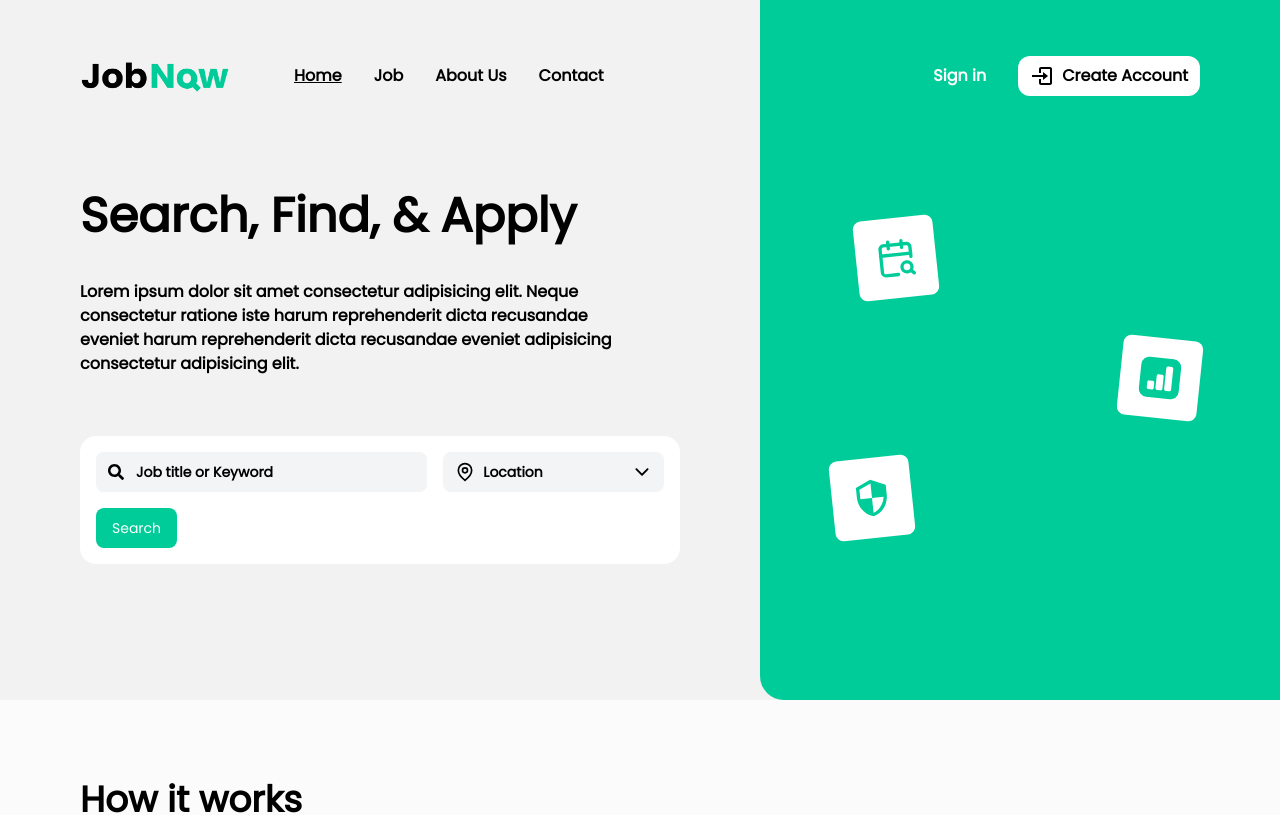
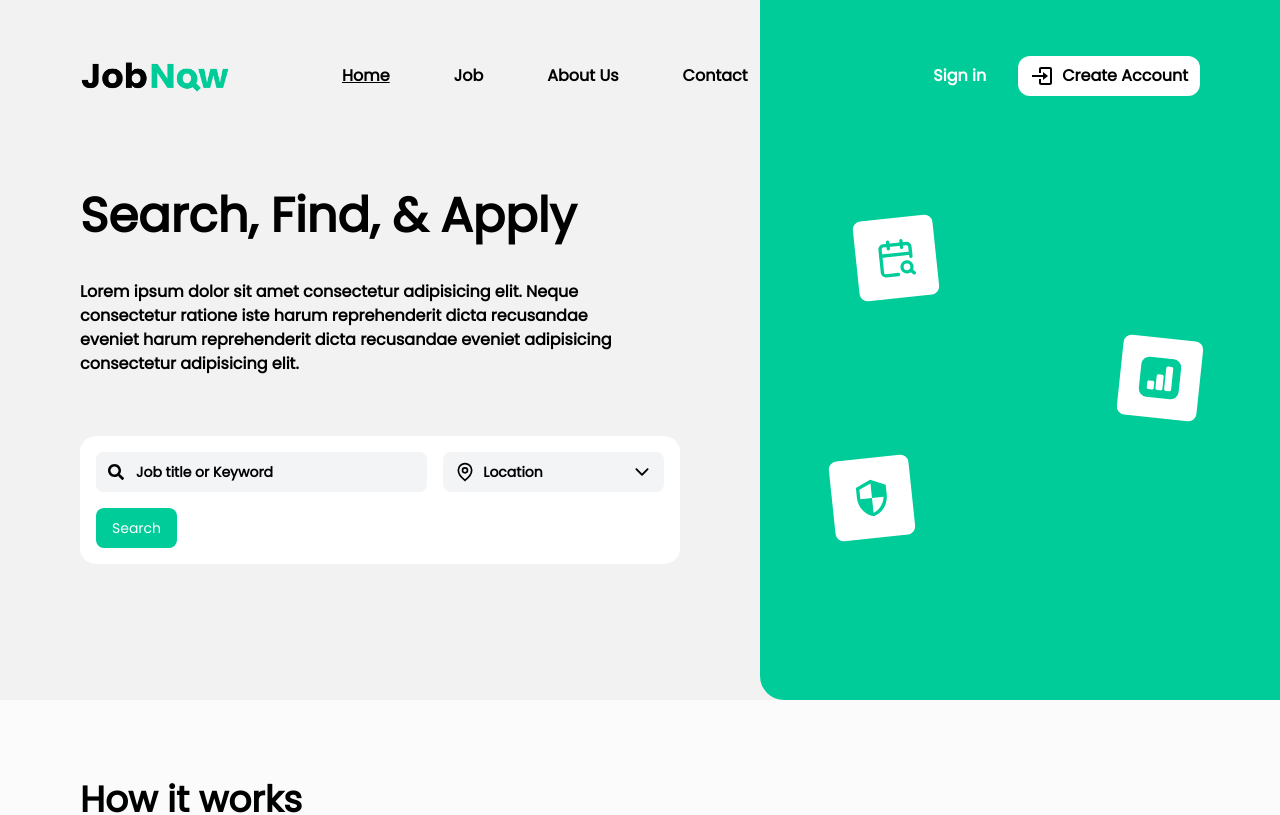
Before and after one commit to kalaounmohamad/Job-search-website, a Next.js app: page / in a window 1280 px wide. Shown: the top 815 px of the page. Built offline with nearby package versions, Linux system fonts and the light colour scheme.

Commit message:
Navbar gaps

```diff
--- a/app/components/Navbar.js
+++ b/app/components/Navbar.js
@@ -36,7 +36,7 @@ export default function Navbar() {
     <div>
       <nav className="max-w-screen-2xl mx-auto flex justify-between items-center my-6 md:mt-14 flex-wrap w-full px-5 sm:px-8 md:px-20">
         <div
-          className={`flex gap-8 lg:gap-16 text-base  ${
+          className={`flex gap-8 lg:gap-16 xl:gap-28 text-sm lg:text-base  ${
             menuSet ? "mx-0" : "mx-auto md:mx-0"
           }`}
         >
@@ -59,7 +59,7 @@ export default function Navbar() {
           >
             <ul
               className="md:flex
-             md:justify-between gap-4 lg:gap-8 space-y-4 md:space-y-0"
+             md:justify-between gap-4 lg:gap-8 xl:gap-16 space-y-4 md:space-y-0"
             >
               <li>
                 <Link
@@ -138,7 +138,7 @@ export default function Navbar() {
             </ul>
           </div>
         </div>
-        <div className="hidden md:flex items-center gap-4 lg:gap-8 text-base">
+        <div className="hidden md:flex items-center gap-4 lg:gap-8 text-sm lg:text-base">
           {/* Large screen */}
           <Link
             href="/signin"
```
